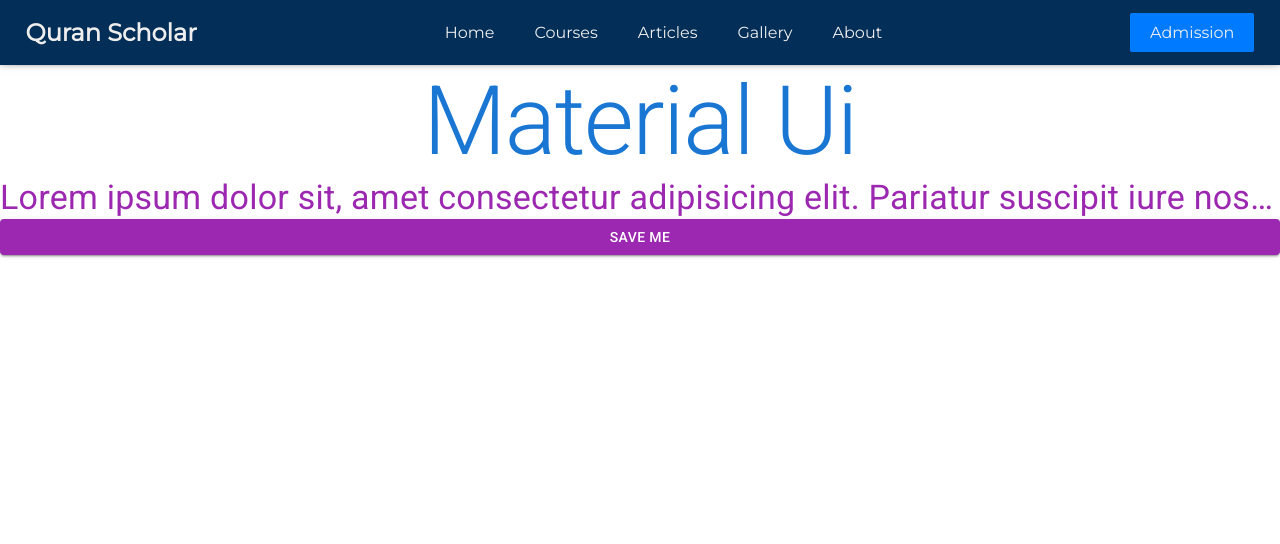
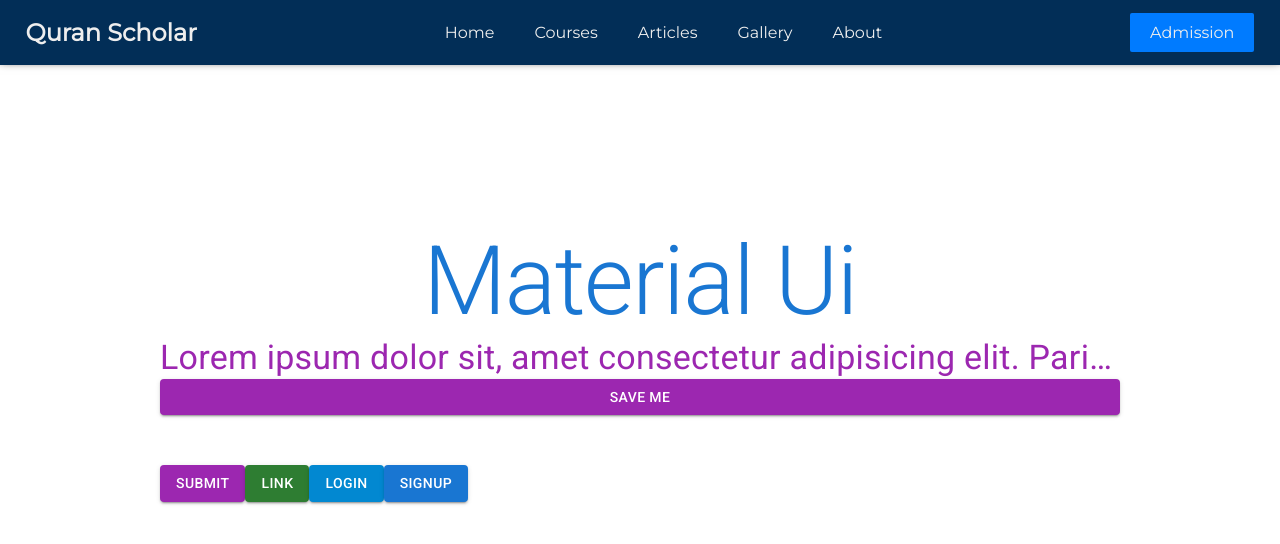
Before and after one commit to Codacad/quranscholar, a React (Create React App) app: page /materialui in a window 1280 px wide. Shown: the top 544 px of the page. Built offline with nearby package versions, Linux system fonts and the light colour scheme.

Commit message:
material-ui

```diff
--- a/package.json
+++ b/package.json
@@ -5,6 +5,7 @@
   "dependencies": {
     "@emotion/react": "^11.9.3",
     "@emotion/styled": "^11.9.3",
+    "@mui/icons-material": "^5.8.4",
     "@mui/material": "^5.9.0",
     "@testing-library/jest-dom": "^5.16.4",
     "@testing-library/react": "^13.3.0",
--- a/src/pages/MaterialUI.js
+++ b/src/pages/MaterialUI.js
@@ -3,8 +3,8 @@ import { Typography, Button } from '@mui/material'
 
 const MaterialUI = () => {
   return (
-    <div>
-        <Typography variant='div' display='flex' flexDirection='column' justifyContent='center'>
+    <div style={{padding:'10em'}}>
+        <Typography variant='div' marginBottom='50px' display='flex' flexDirection='column' justifyContent='center'>
           <Typography
           variant='h1'
           color="primary"
@@ -24,6 +24,18 @@ const MaterialUI = () => {
             Save Me
           </Button>
         </Typography>
+        <Button variant='contained'  marginRight="10px" color="secondary">
+            Submit
+        </Button>
+        <Button variant='contained'  marginRight="10px" color="success">
+            Link
+        </Button>
+        <Button variant='contained'  marginRight="10px" color="info">
+            Login
+        </Button>
+        <Button variant='contained'  marginRight="10px" color="primary">
+            Signup
+        </Button>
     </div>
   )
 }
```
Also changed, not shown: 1 other file (tests, documents, lock files or other folders).
